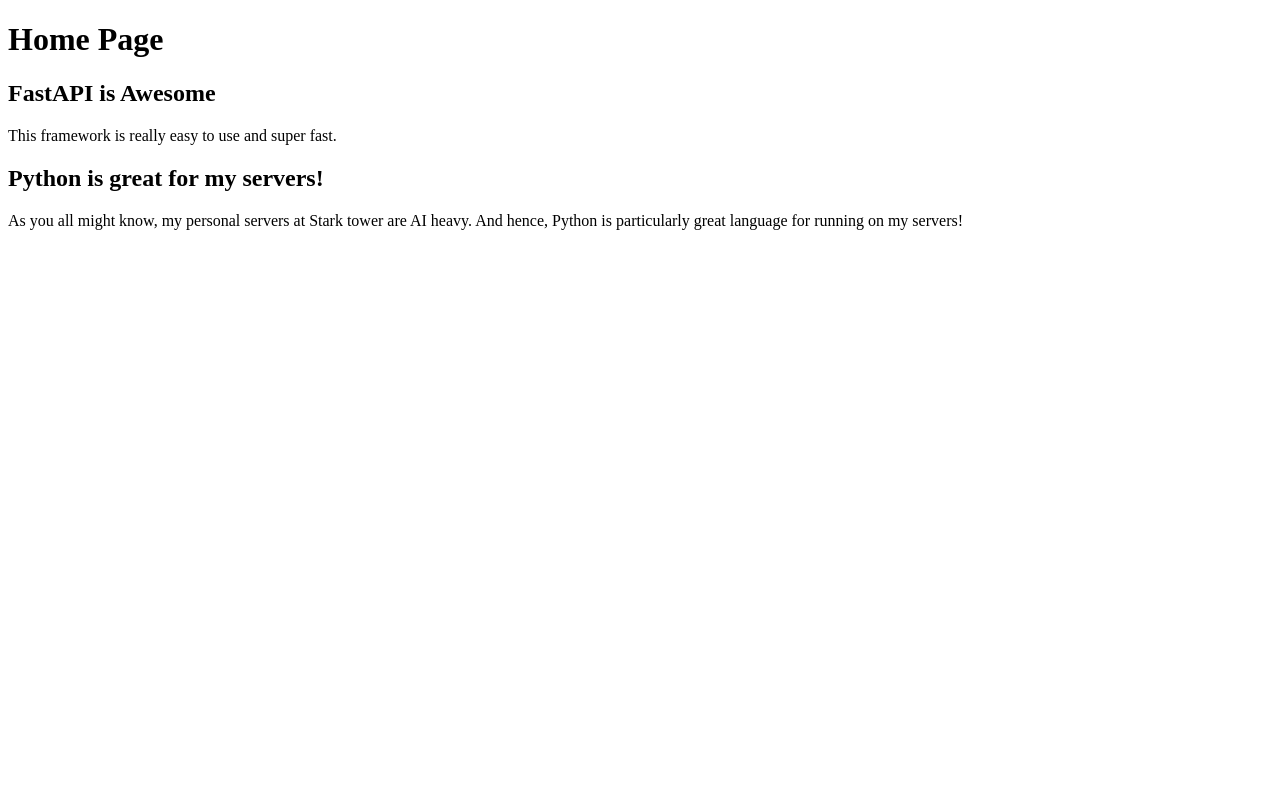
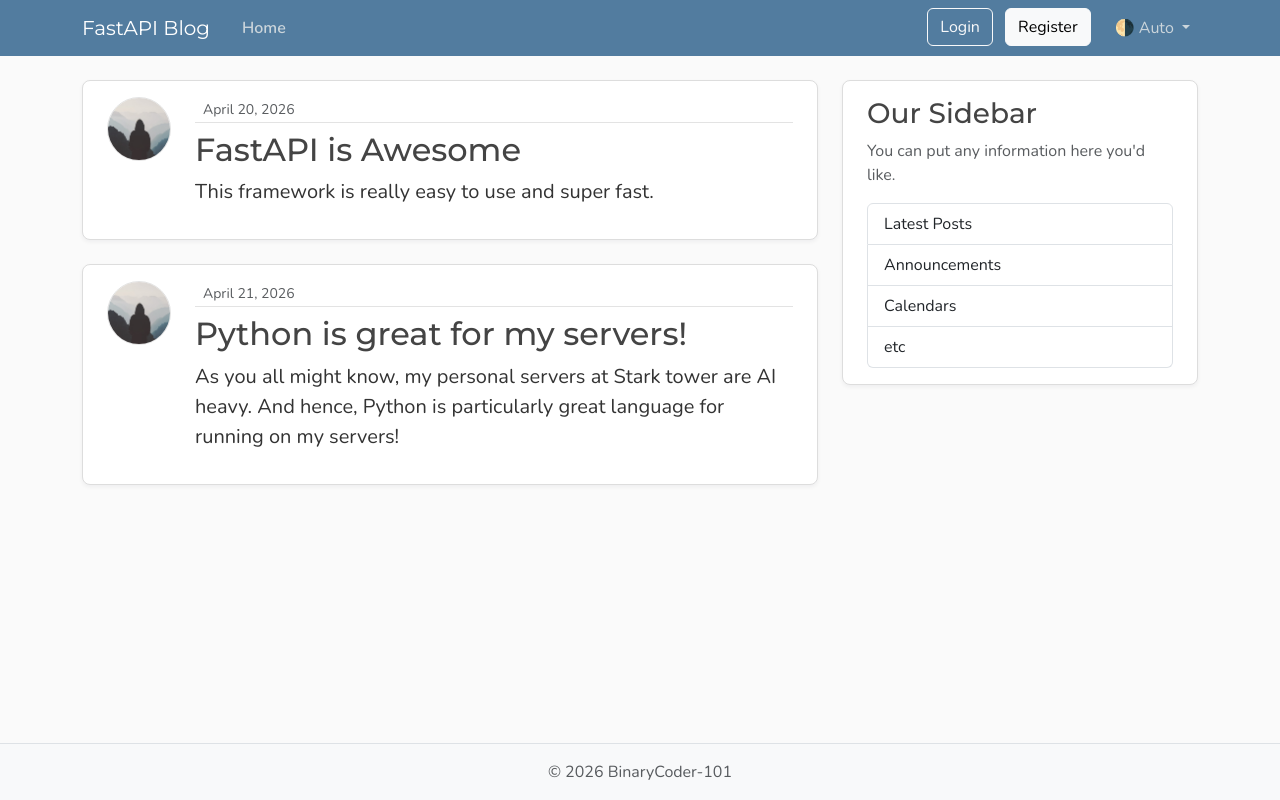
Before and after one commit to binaryCoder-101/AetherX, a FastAPI app: page / in a window 1280 px wide. Run offline with FastAPI, Linux system fonts and the light colour scheme.

Commit message:
Main frontend with Jinja2 implemented

```diff
--- a/main.py
+++ b/main.py
@@ -1,7 +1,10 @@
 from fastapi import FastAPI, Request
 from fastapi.templating import Jinja2Templates
+from fastapi.staticfiles import StaticFiles
 
 app = FastAPI()
+
+app.mount("/static", StaticFiles(directory="static"), name="static")
 
 templates = Jinja2Templates(directory="templates")
 
@@ -30,3 +33,15 @@ def home(req: Request):
 @app.get("/api/posts")
 def get_posts():
     return posts
+
+@app.get("/account", name="account_page", include_in_schema=False)
+def account(req: Request):
+    pass
+
+@app.get("/login", include_in_schema=False)
+def login_page(req: Request):
+    pass
+
+@app.get("/register", include_in_schema=False)
+def register_page(req: Request):
+    pass
--- /dev/null
+++ b/static/css/main.css
@@ -0,0 +1,295 @@
+:root {
+  /* Fonts */
+  --font-heading: "Montserrat", system-ui, -apple-system, BlinkMacSystemFont,
+    sans-serif;
+  --font-body: "Nunito", system-ui, -apple-system, BlinkMacSystemFont,
+    sans-serif;
+
+  /* Colors */
+  --color-bg-body: #fafafa;
+  --color-bg-content: #ffffff;
+  --color-text-primary: #333333;
+  --color-text-heading: #444444;
+  --color-steel: #527c9f;
+  --color-nav-link: #cbd5db;
+  --color-nav-link-hover: #ffffff;
+  --color-link-hover: #428bca;
+  --color-border: #dddddd;
+  --color-border-light: #e3e3e3;
+
+  /* Spacing */
+  --spacing-xl: 5rem;
+
+  /* Sizing */
+  --article-img-size: 4rem; /* 64px converted to rem */
+  --account-img-size: 7.813rem; /* 125px converted to rem */
+}
+
+/* Base Styles */
+body {
+  font-family: var(--font-body);
+  background: var(--color-bg-body);
+  color: var(--color-text-primary);
+}
+
+main {
+  padding-top: var(--spacing-xl);
+}
+
+h1,
+h2,
+h3,
+h4,
+h5,
+h6 {
+  font-family: var(--font-heading);
+  color: var(--color-text-heading);
+}
+
+.navbar-brand {
+  font-family: var(--font-heading);
+}
+
+a {
+  text-decoration: none;
+}
+
+a:focus-visible,
+button:focus-visible {
+  outline: 2px solid var(--color-link-hover);
+  outline-offset: 2px;
+}
+
+/* Headers and Navigation */
+.bg-steel {
+  background-color: var(--color-steel);
+}
+
+.site-header .navbar-nav .nav-link {
+  color: var(--color-nav-link);
+  transition: color 0.2s ease-in-out;
+}
+
+.site-header .navbar-nav .nav-link:hover,
+.site-header .navbar-nav .nav-link:focus {
+  color: var(--color-nav-link-hover);
+}
+
+.site-header .navbar-nav .nav-link.active {
+  font-weight: 600;
+}
+
+/* Content Sections */
+.content-section {
+  background: var(--color-bg-content);
+  border: 1px solid var(--color-border);
+  border-radius: 0.5rem;
+  box-shadow: 0 2px 4px rgba(15, 23, 42, 0.05);
+  transition: box-shadow 0.15s ease, transform 0.15s ease,
+    border-color 0.15s ease;
+}
+
+.content-section:hover {
+  box-shadow: 0 4px 10px rgba(15, 23, 42, 0.1);
+  border-color: var(--color-border-light);
+}
+
+/* Articles */
+.article-title {
+  color: var(--color-text-heading);
+  transition: color 0.2s ease-in-out;
+}
+
+a.article-title:hover,
+a.article-title:focus {
+  color: var(--color-link-hover);
+  text-decoration: none;
+}
+
+.article-content {
+  white-space: pre-line;
+  font-size: 1.25rem;
+}
+
+.article-img {
+  height: var(--article-img-size);
+  width: var(--article-img-size);
+  flex-shrink: 0;
+  object-fit: cover;
+  border: 1px solid var(--color-border-light);
+  box-shadow: 0 0 0 2px var(--color-bg-content);
+}
+
+.article-metadata {
+  padding-bottom: 0.063rem; /* 1px converted to rem */
+  border-bottom: 1px solid var(--color-border-light);
+}
+
+.article-metadata a {
+  transition: color 0.2s ease-in-out;
+}
+
+.article-metadata a:hover,
+.article-metadata a:focus {
+  color: var(--color-text-primary);
+  text-decoration: none;
+}
+
+.article-svg {
+  width: 1.563rem; /* 25px converted to rem */
+  height: 1.563rem;
+  vertical-align: middle;
+}
+
+/* Account/Profile */
+.account-img {
+  height: var(--account-img-size);
+  width: var(--account-img-size);
+  object-fit: cover;
+}
+
+.account-heading {
+  font-size: 2.5rem;
+}
+
+.file-input-sm {
+  max-width: 300px;
+}
+
+/* Custom Button Colors - Light Mode */
+.btn-outline-primary {
+  --bs-btn-color: #527c9f;
+  --bs-btn-border-color: #527c9f;
+  --bs-btn-hover-color: #fff;
+  --bs-btn-hover-bg: #466a87;
+  --bs-btn-hover-border-color: #3f6179;
+  --bs-btn-active-color: #fff;
+  --bs-btn-active-bg: #3f6179;
+  --bs-btn-active-border-color: #3a5b72;
+}
+
+.btn-outline-secondary {
+  --bs-btn-color: #495057;
+  --bs-btn-border-color: #6c757d;
+  --bs-btn-hover-color: #fff;
+  --bs-btn-hover-bg: #5a6268;
+  --bs-btn-hover-border-color: #545b62;
+  --bs-btn-active-color: #fff;
+  --bs-btn-active-bg: #545b62;
+  --bs-btn-active-border-color: #4e555b;
+}
+
+.btn-outline-danger {
+  --bs-btn-color: #a85b5b;
+  --bs-btn-border-color: #a85b5b;
+  --bs-btn-hover-color: #fff;
+  --bs-btn-hover-bg: #924e4e;
+  --bs-btn-hover-border-color: #874848;
+  --bs-btn-active-color: #fff;
+  --bs-btn-active-bg: #874848;
+  --bs-btn-active-border-color: #7c4242;
+}
+
+.btn-primary {
+  --bs-btn-color: #fff;
+  --bs-btn-bg: #527c9f;
+  --bs-btn-border-color: #527c9f;
+  --bs-btn-hover-color: #fff;
+  --bs-btn-hover-bg: #466a87;
+  --bs-btn-hover-border-color: #3f6179;
+  --bs-btn-active-color: #fff;
+  --bs-btn-active-bg: #3f6179;
+  --bs-btn-active-border-color: #3a5b72;
+}
+
+.btn-danger {
+  --bs-btn-color: #fff;
+  --bs-btn-bg: #a85b5b;
+  --bs-btn-border-color: #a85b5b;
+  --bs-btn-hover-color: #fff;
+  --bs-btn-hover-bg: #924e4e;
+  --bs-btn-hover-border-color: #874848;
+  --bs-btn-active-color: #fff;
+  --bs-btn-active-bg: #874848;
+  --bs-btn-active-border-color: #7c4242;
+}
+
+/* Custom Button Colors - Dark Mode */
+[data-bs-theme="dark"] .btn-outline-primary {
+  --bs-btn-color: #8aadc8;
+  --bs-btn-border-color: #8aadc8;
+  --bs-btn-hover-color: #000;
+  --bs-btn-hover-bg: #8aadc8;
+  --bs-btn-hover-border-color: #9fbdd4;
+  --bs-btn-active-color: #000;
+  --bs-btn-active-bg: #9fbdd4;
+  --bs-btn-active-border-color: #b4cde0;
+}
+
+[data-bs-theme="dark"] .btn-outline-secondary {
+  --bs-btn-color: #b8bfc6;
+  --bs-btn-border-color: #8a939b;
+  --bs-btn-hover-color: #000;
+  --bs-btn-hover-bg: #b8bfc6;
+  --bs-btn-hover-border-color: #adb5bd;
+  --bs-btn-active-color: #000;
+  --bs-btn-active-bg: #adb5bd;
+  --bs-btn-active-border-color: #a2aab2;
+}
+
+[data-bs-theme="dark"] .btn-outline-danger {
+  --bs-btn-color: #d89090;
+  --bs-btn-border-color: #d89090;
+  --bs-btn-hover-color: #000;
+  --bs-btn-hover-bg: #d89090;
+  --bs-btn-hover-border-color: #e0a8a8;
+  --bs-btn-active-color: #000;
+  --bs-btn-active-bg: #e0a8a8;
+  --bs-btn-active-border-color: #e8bcbc;
+}
+
+/* Responsive Adjustments */
+@media (max-width: 768px) {
+  .account-heading {
+    font-size: 2rem;
+  }
+
+  .article-img {
+    height: 3rem;
+    width: 3rem;
+  }
+}
+
+/* Dark Mode Features */
+
+[data-bs-theme="dark"] {
+  --color-bg-body: #1a1a1a;
+  --color-bg-content: #2d2d2d;
+  --color-text-primary: #e0e0e0;
+  --color-text-heading: #f0f0f0;
+  --color-border: #404040;
+  --color-border-light: #4a4a4a;
+}
+
+[data-bs-theme="dark"] .content-section {
+  box-shadow: 0 1px 3px rgba(0, 0, 0, 0.3);
+}
+
+[data-bs-theme="dark"] article.content-section:hover {
+  box-shadow: 0 2px 8px rgba(0, 0, 0, 0.5);
+}
+
+/* Custom Modal Colors */
+.modal-header.bg-success {
+  background-color: #4a7c5d !important;
+}
+
+.modal-header.bg-danger {
+  background-color: #a85b5b !important;
+}
+
+/* Ensure modal header text stays white in both themes */
+.modal-header.bg-success .modal-title,
+.modal-header.bg-danger .modal-title {
+  color: #ffffff !important;
+}
--- a/templates/home.html
+++ b/templates/home.html
@@ -1,19 +1,34 @@
-<!DOCTYPE html>
-<html>
-    <head>
-        <title>
-          {% if title %}
-            FastAPI Blog - {{title}}
-          {% else %}
-            FastAPI Blog
-          {% endif %}
-        </title>
-    </head>
-    <body>
-        <h1>Home Page</h1>
+{% extends "layout.html" %}
+{% block content %}
+    <div id="postsContainer">
         {% for post in posts %}
-          <h2>{{ post.title }}</h2>
-          <p>{{ post.content }}</p>
+            <article class="content-section py-3 px-4 mb-4">
+                <div class="d-flex align-items-start gap-4">
+                    <img class="rounded-circle article-img flex-shrink-0"
+                         src="{{ url_for('static', path='profile_pics/default.jpg') }}"
+                         alt="{{ post.author }}'s profile picture"
+                         width="64"
+                         height="64"
+                         loading="lazy">
+                    <div class="flex-grow-1">
+                        <div class="article-metadata mb-2">
+                            <a class="me-2"
+                               href=#>{{ post.author.username }}</a>
+                            <small class="text-body-secondary">{{ post.date_posted }}</small>
+                        </div>
+                        <h2>
+                            <a class="article-title"
+                               href=#>{{ post.title }}</a>
+                        </h2>
+                        <p class="article-content">{{ post.content }}</p>
+                    </div>
+                </div>
+            </article>
         {% endfor %}
-    </body>
-</html>
+    </div>
+    {% if has_more %}
+        <div class="text-center mb-4">
+            <button type="button" class="btn btn-outline-primary" id="loadMoreBtn">Load More Posts</button>
+        </div>
+    {% endif %}
+{% endblock content %}
--- /dev/null
+++ b/templates/layout.html
@@ -0,0 +1,269 @@
+<!DOCTYPE html>
+<html lang="en">
+    <head>
+        <meta charset="utf-8">
+        <meta name="viewport" content="width=device-width, initial-scale=1">
+        <!-- Site Info -->
+        {% if title %}
+            <title>FastAPI Blog - {{ title }}</title>
+        {% else %}
+            <title>FastAPI Blog</title>
+        {% endif %}
+        <meta name="description" content="FastAPI Tutorial">
+        <meta name="author" content="Corey Schafer">
+        <!-- Open Graph Tags: The title of the page for social media sharing. It can match the title tag or be more descriptive. -->
+        <meta property="og:title" content="FastAPI Blog">
+        <!-- Open Graph Tags: Typically set to "website" for static sites or "article" for content-heavy pages. -->
+        <meta property="og:type" content="website">
+        <!-- Open Graph Tags: The URL of the page, used to ensure link previews resolve to the correct page. -->
+        <meta property="og:url" content="">
+        <!-- Open Graph Tags: URL of an image that represents the page. Useful for link previews. -->
+        <meta property="og:image" content="">
+        <!-- Open Graph Tags: Provides an alternative text for the image to improve accessibility. -->
+        <meta property="og:image:alt" content="">
+        <!-- Preconnect for Google Fonts -->
+        <link rel="preconnect" href="https://fonts.googleapis.com">
+        <link rel="preconnect" href="https://fonts.gstatic.com" crossorigin>
+        <!-- Custom Font -->
+        <link href="https://fonts.googleapis.com/css2?family=Montserrat:ital,wght@0,100..900;1,100..900&family=Nunito:ital,wght@0,200..1000;1,200..1000&display=swap"
+              rel="stylesheet">
+        <!-- Bootstrap CSS -->
+        <link href="https://cdn.jsdelivr.net/npm/bootstrap@5.3.8/dist/css/bootstrap.min.css"
+              rel="stylesheet"
+              integrity="sha384-sRIl4kxILFvY47J16cr9ZwB07vP4J8+LH7qKQnuqkuIAvNWLzeN8tE5YBujZqJLB"
+              crossorigin="anonymous">
+        <!-- Stylesheet -->
+        <link rel="stylesheet"
+              type="text/css"
+              href="{{ url_for("static", path='css/main.css') }}">
+        <!-- Set a theme color that matches your website's primary color -->
+        <meta name="theme-color" content="#527c9f">
+        <!-- Favicon for all browsers -->
+        <link rel="icon"
+              href="{{ url_for('static', path='icons/favicon.ico') }}"
+              sizes="any">
+        <link rel="icon"
+              href="{{ url_for('static', path='icons/icon.svg') }}"
+              type="image/svg+xml">
+        <!-- Apple touch icon for iOS devices -->
+        <link rel="apple-touch-icon"
+              sizes="180x180"
+              href="{{ url_for('static', path='icons/icon.png') }}">
+        <!-- Web app manifest for Progressive Web Apps -->
+        <link rel="manifest"
+              href="{{ url_for('static', path='site.webmanifest') }}">
+        <!-- Content Security Policy: Uncomment to enhance security by restricting where content can be loaded from (useful for preventing certain attacks like XSS). Update if adding external sources (e.g., Google Fonts, Bootstrap CDN, analytics, etc). -->
+        <!-- <meta http-equiv="Content-Security-Policy"
+       content=" default-src 'self'; script-src 'self' code.jquery.com; style-src 'self' fonts.googleapis.com; font-src fonts.gstatic.com; img-src 'self' images.examplecdn.com; "> -->
+    </head>
+    <body class="d-flex flex-column min-vh-100">
+        <header class="site-header">
+            <nav class="navbar navbar-expand-md bg-steel fixed-top"
+                 data-bs-theme="dark">
+                <div class="container">
+                    <a class="navbar-brand me-4" href="{{ url_for("home") }}">FastAPI Blog</a>
+                    <button class="navbar-toggler"
+                            type="button"
+                            data-bs-toggle="collapse"
+                            data-bs-target="#navbarToggle"
+                            aria-controls="navbarToggle"
+                            aria-expanded="false"
+                            aria-label="Toggle navigation">
+                        <span class="navbar-toggler-icon"></span>
+                    </button>
+                    <div class="collapse navbar-collapse" id="navbarToggle">
+                        <div class="navbar-nav me-auto">
+                            <a class="nav-link active"
+                               aria-current="page"
+                               href="{{ url_for("home") }}">Home</a>
+                        </div>
+                        <!-- Navbar Right Side -->
+                        <div class="navbar-nav">
+                            <!-- Shown when logged in (hidden by default, shown via JS) -->
+                            <div id="loggedInNav" class="d-none">
+                                <button class="btn btn-outline-light mb-2 mb-md-0 me-md-2"
+                                        type="button"
+                                        data-bs-toggle="modal"
+                                        data-bs-target="#createPostModal">New Post</button>
+                                <a class="btn btn-light mb-2 mb-md-0 me-md-3"
+                                   href="{{ url_for("account_page") }}"
+                                   id="accountBtn">Account</a>
+                            </div>
+                            <!-- Shown when logged out -->
+                            <div id="loggedOutNav">
+                                <a class="btn btn-outline-light mb-2 mb-md-0 me-md-2"
+                                   href="{{ url_for("login_page") }}">Login</a>
+                                <a class="btn btn-light mb-2 mb-md-0 me-md-3"
+                                   href="{{ url_for("register_page") }}">Register</a>
+                            </div>
+                            <div class="nav-item dropdown">
+                                <a class="nav-link dropdown-toggle"
+                                   href="#"
+                                   role="button"
+                                   id="bd-theme"
+                                   data-bs-toggle="dropdown"
+                                   aria-expanded="false">
+                                    <span id="bd-theme-text">🌗 Auto</span>
+                                </a>
+                                <ul class="dropdown-menu dropdown-menu-end" aria-labelledby="bd-theme">
+                                    <li>
+                                        <button class="dropdown-item" type="button" data-bs-theme-value="light">🌝 Light</button>
+                                    </li>
+                                    <li>
+                                        <button class="dropdown-item" type="button" data-bs-theme-value="dark">🌚 Dark</button>
+                                    </li>
+                                    <li>
+                                        <button class="dropdown-item" type="button" data-bs-theme-value="auto">🌗 Auto</button>
+                                    </li>
+                                </ul>
+                            </div>
+                        </div>
+                    </div>
+                </div>
+            </nav>
+        </header>
+        <main role="main" class="container">
+            <div class="row">
+                <div class="col-md-8">
+                    {% block content %}
+                    {% endblock content %}
+                </div>
+                <aside class="col-md-4">
+                    <div class="content-section py-3 px-4 mb-4">
+                        <h3>Our Sidebar</h3>
+                        <p class="text-body-secondary">You can put any information here you'd like.</p>
+                        <ul class="list-group">
+                            <li class="list-group-item">Latest Posts</li>
+                            <li class="list-group-item">Announcements</li>
+                            <li class="list-group-item">Calendars</li>
+                            <li class="list-group-item">etc</li>
+                        </ul>
+                    </div>
+                </aside>
+            </div>
+        </main>
+        <footer class="mt-auto py-3 bg-body-tertiary border-top">
+            <div class="container text-center">
+                <p class="text-body-secondary mb-0">
+                    © <span id="year"></span> BinaryCoder-101
+                </p>
+            </div>
+        </footer>
+        <!-- Create Post Modal -->
+        <div class="modal fade"
+             id="createPostModal"
+             tabindex="-1"
+             aria-labelledby="createPostModalLabel"
+             aria-hidden="true">
+            <div class="modal-dialog">
+                <div class="modal-content">
+                    <div class="modal-header">
+                        <h5 class="modal-title" id="createPostModalLabel">New Post</h5>
+                        <button type="button"
+                                class="btn-close"
+                                data-bs-dismiss="modal"
+                                aria-label="Close"></button>
+                    </div>
+                    <form id="createPostForm">
+                        <div class="modal-body">
+                            <div class="mb-3">
+                                <label for="title" class="form-label">Title</label>
+                                <input type="text" class="form-control" id="title" name="title" required>
+                            </div>
+                            <div class="mb-3">
+                                <label for="content" class="form-label">Content</label>
+                                <textarea class="form-control" id="content" name="content" rows="5" required></textarea>
+                            </div>
+                        </div>
+                        <div class="modal-footer">
+                            <button type="button"
+                                    class="btn btn-outline-secondary"
+                                    data-bs-dismiss="modal">Cancel</button>
+                            <button type="submit" class="btn btn-primary">Post</button>
+                        </div>
+                    </form>
+                </div>
+            </div>
+        </div>
+        <!-- Success Modal -->
+        <div class="modal fade"
+             id="successModal"
+             tabindex="-1"
+             aria-labelledby="successModalLabel"
+             aria-hidden="true">
+            <div class="modal-dialog">
+                <div class="modal-content">
+                    <div class="modal-header bg-success text-white">
+                        <h5 class="modal-title" id="successModalLabel">Success</h5>
+                        <button type="button"
+                                class="btn-close btn-close-white"
+                                data-bs-dismiss="modal"
+                                aria-label="Close"></button>
+                    </div>
+                    <div class="modal-body">
+                        <p id="successMessage" class="fs-5"></p>
+                    </div>
+                    <div class="modal-footer">
+                        <button type="button" class="btn btn-secondary" data-bs-dismiss="modal">Close</button>
+                    </div>
+                </div>
+            </div>
+        </div>
+        <!-- Error Modal -->
+        <div class="modal fade"
+             id="errorModal"
+             tabindex="-1"
+             aria-labelledby="errorModalLabel"
+             aria-hidden="true">
+            <div class="modal-dialog">
+                <div class="modal-content">
+                    <div class="modal-header bg-danger text-white">
+                        <h5 class="modal-title" id="errorModalLabel">Error</h5>
+                        <button type="button"
+                                class="btn-close btn-close-white"
+                                data-bs-dismiss="modal"
+                                aria-label="Close"></button>
+                    </div>
+                    <div class="modal-body">
+                        <p id="errorMessage" class="fs-5"></p>
+                    </div>
+                    <div class="modal-footer">
+                        <button type="button" class="btn btn-secondary" data-bs-dismiss="modal">Close</button>
+                    </div>
+                </div>
+            </div>
+        </div>
+        <!-- Set the current year in the footer -->
+        <script>document.getElementById('year').textContent = new Date().getFullYear();</script>
+        <!-- Bootstrap Bundle with Popper -->
+        <script src="https://cdn.jsdelivr.net/npm/bootstrap@5.3.8/dist/js/bootstrap.bundle.min.js"
+                integrity="sha384-FKyoEForCGlyvwx9Hj09JcYn3nv7wiPVlz7YYwJrWVcXK/BmnVDxM+D2scQbITxI"
+                crossorigin="anonymous"></script>
+        <!-- Dark Mode Toggle -->
+        <script>
+            const setTheme = (theme) => {
+                if (theme === 'auto') {
+                document.documentElement.setAttribute('data-bs-theme',
+                    window.matchMedia('(prefers-color-scheme: dark)').matches ? 'dark' : 'light');
+                } else {
+                document.documentElement.setAttribute('data-bs-theme', theme);
+                }
+                localStorage.setItem('theme', theme);
+
+                // Update button text
+                const themeText = { light: '🌝 Light', dark: '🌚 Dark', auto: '🌗 Auto' };
+                document.getElementById('bd-theme-text').textContent = themeText[theme];
+            };
+
+            // Set theme on click
+            document.querySelectorAll('[data-bs-theme-value]').forEach(button => {
+                button.addEventListener('click', () => setTheme(button.getAttribute('data-bs-theme-value')));
+            });
+
+            // Initialize
+            setTheme(localStorage.getItem('theme') || 'auto');
+        </script>
+        {% block scripts %}
+        {% endblock scripts %}
+    </body>
+</html>
```
Also changed, not shown: static/js/auth.js (added, +61 -0 lines), static/js/utils.js (added, +41 -0 lines), static/icons/favicon.ico (added), static/icons/icon-192.png (added), static/icons/icon-512.png (added), static/icons/icon.png (added), static/icons/icon.svg (added), static/icons/original.png (added), static/profile_pics/default.jpg (added), static/site.webmanifest (added).
